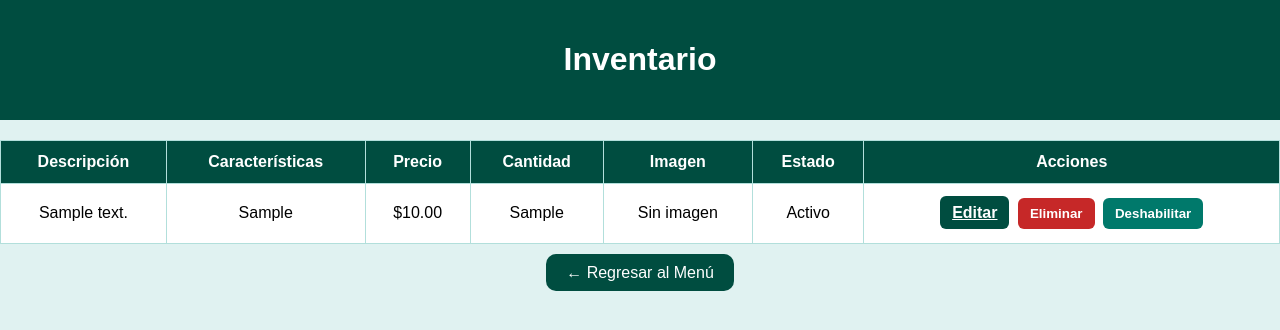
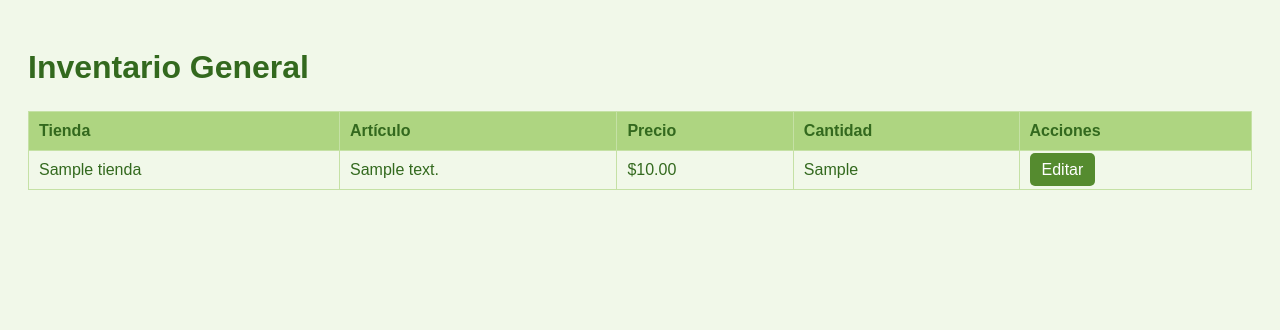
Before and after one commit to Monsse28/Joyeria, a PHP site: page /ver_inventario.php in a window 1280 px wide. Shown: the top 330 px of the page. Run offline with PHP 8.4, Linux system fonts and the light colour scheme; the visitor is signed in with stand-in values (Sample User, id 1); tables that the repository leaves empty or names only in its code hold one stand-in row (values such as "Sample post"); data that the repository does not hold is empty.

Commit message:
Add files via upload

```diff
--- a/ver_inventario.php
+++ b/ver_inventario.php
@@ -1,216 +1,103 @@
 <?php
-// Mostrar errores en pantalla para depuración
-ini_set('display_errors', 1);
-ini_set('display_startup_errors', 1);
-error_reporting(E_ALL);
-
 session_start();
 include_once("MysqlConnector.php");
 
-// Verifica si el administrador ha iniciado sesión
+// Verificar sesión
 if (!isset($_SESSION['Admin_id'])) {
-    header("Location: index.php");
+    header("Location: login.php");
     exit;
 }
 
-$db = new MysqlConnector();
+$db   = new MysqlConnector();
 $conn = $db->connect();
 
-// Cambiar estado de habilitado
-if ($_SERVER["REQUEST_METHOD"] == "POST" && isset($_POST['toggle_id'], $_POST['current_status'])) {
-    $id = (int)$_POST['toggle_id'];
-    $new_status = ($_POST['current_status'] == 1) ? 0 : 1;
-
-    $stmtToggle = $conn->prepare("UPDATE Articulos SET habilitado = ? WHERE idArticulo = ?");
-    if ($stmtToggle) {
-        $stmtToggle->bind_param("ii", $new_status, $id);
-        $stmtToggle->execute();
-        $stmtToggle->close();
-        header("Location: ver_inventario.php");
-        exit;
-    } else {
-        echo "Error al preparar toggle: " . $conn->error;
-    }
-}
-
-// Eliminar artículo
-if ($_SERVER["REQUEST_METHOD"] == "POST" && isset($_POST['delete_id'])) {
-    $delete_id = (int)$_POST['delete_id'];
-
-    $stmtInv = $conn->prepare("DELETE FROM Inventario WHERE idArticulo = ?");
-    if ($stmtInv) {
-        $stmtInv->bind_param("i", $delete_id);
-        $stmtInv->execute();
-        $stmtInv->close();
-    }
-
-    $stmtArt = $conn->prepare("DELETE FROM Articulos WHERE idArticulo = ?");
-    if ($stmtArt) {
-        $stmtArt->bind_param("i", $delete_id);
-        $stmtArt->execute();
-        $stmtArt->close();
-        header("Location: ver_inventario.php");
-        exit;
-    } else {
-        echo "Error al preparar eliminación: " . $conn->error;
-    }
-}
-
-// Obtener artículos e inventario
-$stmt = $conn->prepare("
-    SELECT a.idArticulo, a.descripcion, a.caracteristicas, a.precio, a.imagen, a.habilitado,
-           COALESCE(i.cantidad, 0) as cantidad, i.idTienda
+$sql = "SELECT
+            a.idArticulo,
+            a.descripcion,
+            a.precio,
+            i.cantidad,
+            t.nombre AS tienda,
+            t.idTienda
         FROM Articulos a
         LEFT JOIN Inventario i ON a.idArticulo = i.idArticulo
-");
+        LEFT JOIN Tiendas t ON i.idTienda = t.idTienda
+        ORDER BY t.nombre, a.descripcion";
 
-if (!$stmt) {
-    die("Error al preparar consulta: " . $conn->error);
+$result = $conn->query($sql);
+
+if (!$result) {
+    die("Error en la consulta: " . $conn->error);
 }
-
-$stmt->execute();
-$result = $stmt->get_result();
 ?>
 
 <!DOCTYPE html>
 <html lang="es">
 <head>
     <meta charset="UTF-8">
-  <title>Inventario</title>
+    <title>Ver Inventario</title>
     <style>
         body {
             font-family: Arial, sans-serif;
-      background-color: #e0f2f1;
-      margin: 0;
-      padding: 0;
-    }
-    header {
-      background-color: #004d40;
-      color: white;
             padding: 20px;
-      text-align: center;
+            background-color: #f1f8e9;
+            color: #33691e;
         }
         table {
             width: 100%;
-      margin: 20px auto;
             border-collapse: collapse;
-      background: white;
+            margin-top: 25px;
         }
         th, td {
-      padding: 12px;
-      border: 1px solid #b2dfdb;
-      text-align: center;
+            border: 1px solid #c5e1a5;
+            padding: 10px;
+            text-align: left;
         }
         th {
-      background-color: #004d40;
+            background-color: #aed581;
+        }
+        tr:nth-child(even) {
+            background-color: #f9fbe7;
+        }
+        a.btn {
+            text-decoration: none;
             color: white;
+            background-color: #558b2f;
+            padding: 8px 12px;
+            border-radius: 5px;
         }
-    tr.disabled {
-      background-color: #ffe0b2;
-    }
-    img {
-      width: 80px;
-    }
-    .btn {
-      padding: 8px 12px;
-      margin: 2px;
-      border: none;
-      border-radius: 6px;
-      cursor: pointer;
-      font-weight: bold;
-    }
-    .edit-btn {
-      background-color: #004d40;
-      color: white;
-    }
-    .delete-btn {
-      background-color: #c62828;
-      color: white;
-    }
-    .toggle-btn {
-      background-color: #00796b;
-      color: white;
-    }
-    .edit-btn:hover { background: #00695c; }
-    .delete-btn:hover { background: #b71c1c; }
-    .toggle-btn:hover { background: #004d40; }
-    .back-link {
-      display: block;
-      margin: 20px;
-      text-align: center;
-    }
-    .back-link a {
-      background-color: #004d40;
-      color: white;
-      padding: 10px 20px;
-      border-radius: 10px;
-      text-decoration: none;
-    }
-    .back-link a:hover {
-      background-color: #00796b;
+        a.btn:hover {
+            background-color: #33691e;
         }
     </style>
 </head>
 <body>
 
-<header>
-  <h1>Inventario</h1>
-</header>
+<h1>Inventario General</h1>
 
 <table>
     <thead>
         <tr>
-      <th>Descripción</th>
-      <th>Características</th>
+            <th>Tienda</th>
+            <th>Artículo</th>
             <th>Precio</th>
             <th>Cantidad</th>
-      <th>Imagen</th>
-      <th>Estado</th>
             <th>Acciones</th>
         </tr>
     </thead>
     <tbody>
     <?php while ($row = $result->fetch_assoc()): ?>
-      <tr class="<?= $row['habilitado'] ? '' : 'disabled' ?>">
+        <tr>
+            <td><?= htmlspecialchars($row['tienda'] ?? 'Sin asignar') ?></td>
             <td><?= htmlspecialchars($row['descripcion']) ?></td>
-        <td><?= htmlspecialchars($row['caracteristicas']) ?></td>
             <td>$<?= number_format($row['precio'], 2) ?></td>
-        <td><?= $row['cantidad'] ?></td>
+            <td><?= htmlspecialchars($row['cantidad'] ?? 0) ?></td>
             <td>
-          <?php if (!empty($row['imagen']) && file_exists("uploads/" . $row['imagen'])): ?>
-            <img src="uploads/<?= htmlspecialchars($row['imagen']) ?>" alt="Imagen">
-          <?php else: ?>
-            Sin imagen
-          <?php endif; ?>
-        </td>
-        <td><?= $row['habilitado'] ? 'Activo' : 'Deshabilitado' ?></td>
-        <td>
-          <a class="btn edit-btn" href="editar_inventario.php?id=<?= $row['idArticulo'] ?>&tienda=<?= $row['idTienda'] ?? 0 ?>">Editar</a>
-
-          <form method="POST" style="display:inline;">
-            <input type="hidden" name="delete_id" value="<?= $row['idArticulo'] ?>">
-            <button class="btn delete-btn" onclick="return confirm('¿Eliminar este artículo?')">Eliminar</button>
-          </form>
-
-          <form method="POST" style="display:inline;">
-            <input type="hidden" name="toggle_id" value="<?= $row['idArticulo'] ?>">
-            <input type="hidden" name="current_status" value="<?= $row['habilitado'] ?>">
-            <button class="btn toggle-btn"><?= $row['habilitado'] ? 'Deshabilitar' : 'Habilitar' ?></button>
-          </form>
+                <a class="btn" href="editar_inventario.php?id=<?= $row['idArticulo'] ?>&tienda=<?= $row['idTienda'] ?>">Editar</a>
             </td>
         </tr>
     <?php endwhile; ?>
     </tbody>
 </table>
 
-<div class="back-link">
-  <a href="index.php">← Regresar al Menú</a>
-</div>
-
 </body>
 </html>
-
-<?php
-$stmt->close();
-$conn->close();
-?>
```
Lines whose indentation alone changed are shown as unchanged.
